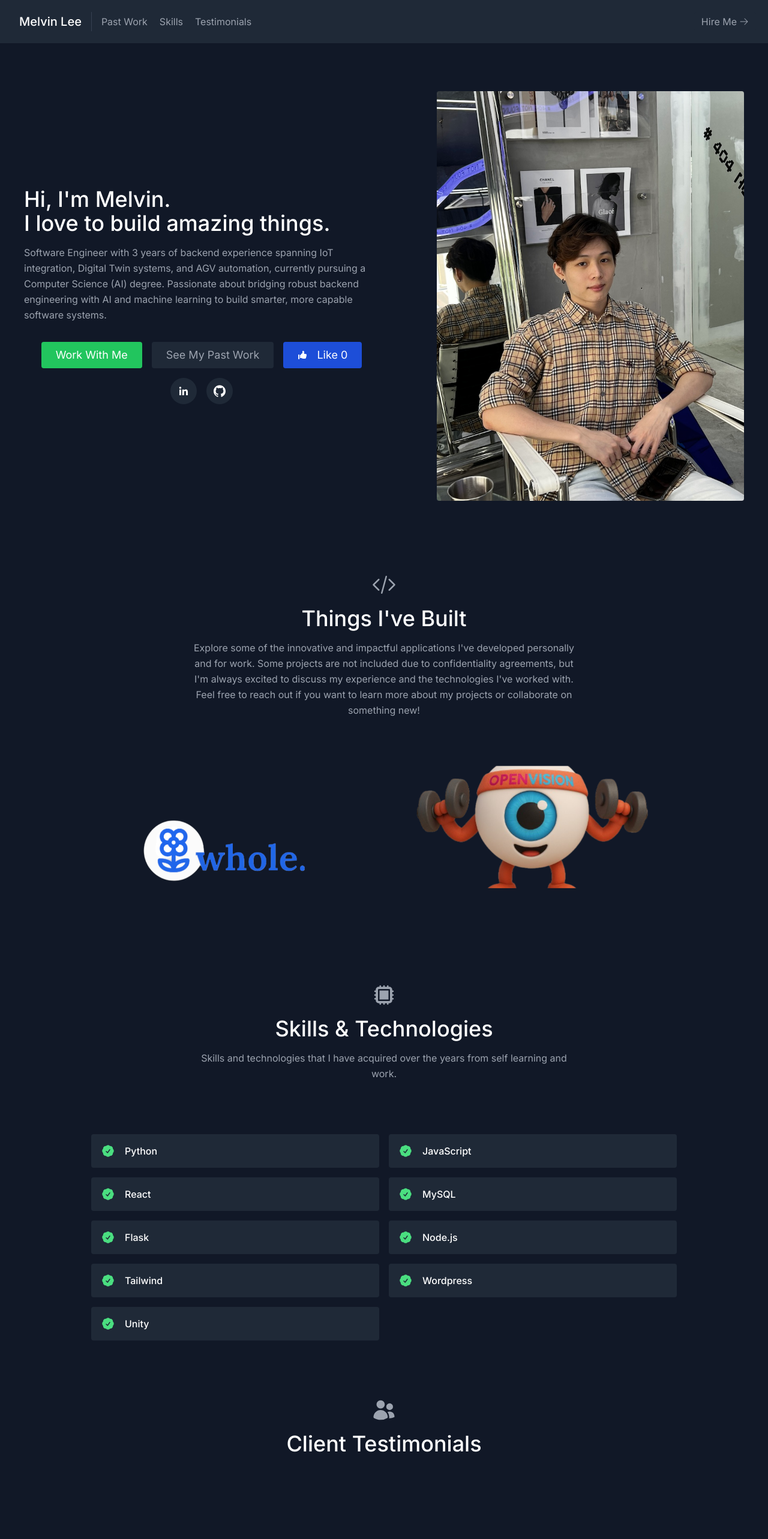
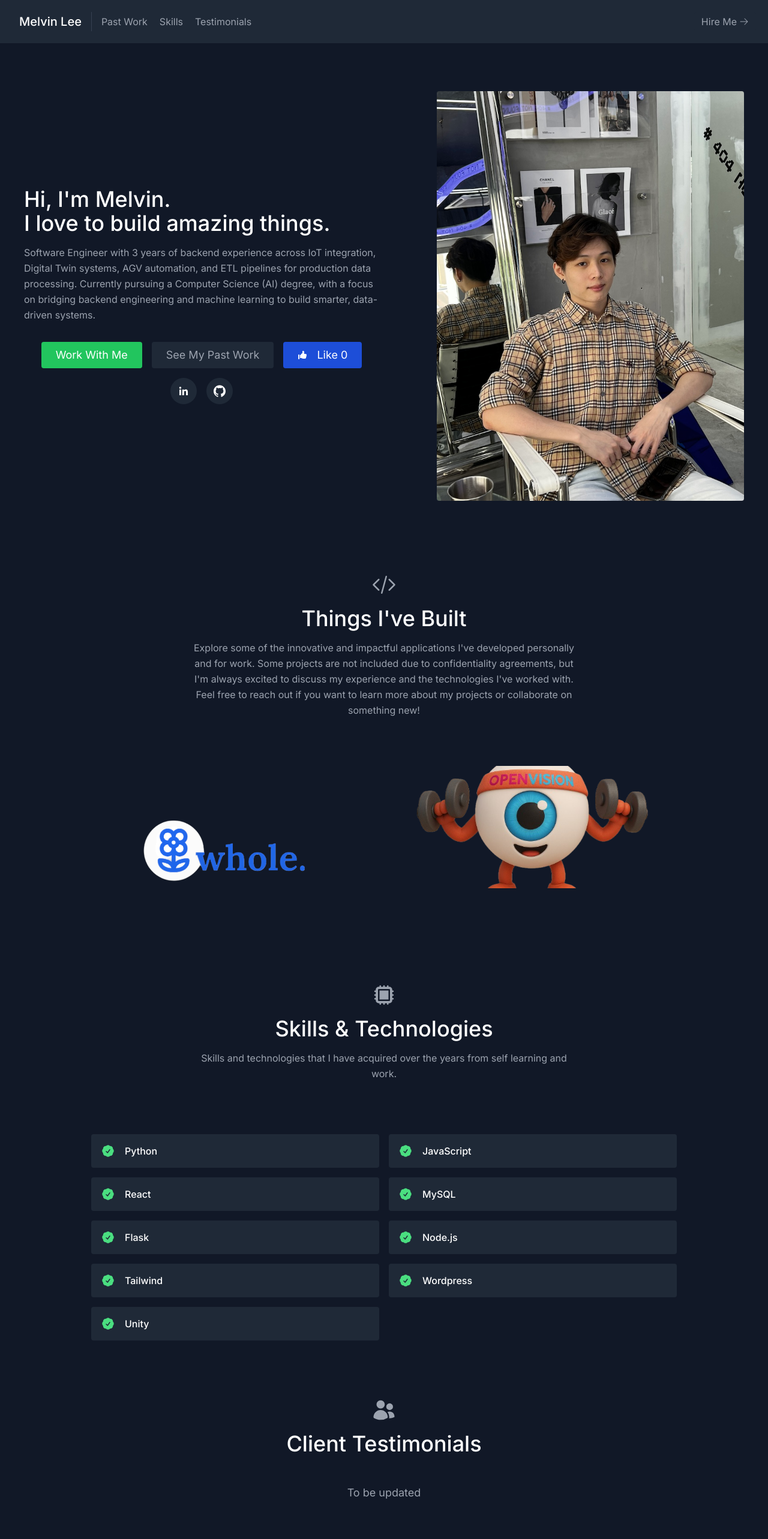
Before and after one commit to leechiahwa/my-portfolio, a Next.js app: page / in a window 1280 px wide. Shown: the top 2566 px of the page at 60% size. Built offline with nearby package versions, Linux system fonts and the light colour scheme.

Commit message:
fix project showing above navbar and update summary text

```diff
--- a/src/app/components/About.js
+++ b/src/app/components/About.js
@@ -17,11 +17,11 @@ export default function About() {
             things.
           </h1>
           <p className="mb-8 leading-relaxed">
-            Software Engineer with 3 years of backend experience spanning IoT
-            integration, Digital Twin systems, and AGV automation, currently
-            pursuing a Computer Science (AI) degree. Passionate about bridging
-            robust backend engineering with AI and machine learning to build
-            smarter, more capable software systems.
+            Software Engineer with 3 years of backend experience across IoT
+            integration, Digital Twin systems, AGV automation, and ETL pipelines
+            for production data processing. Currently pursuing a Computer
+            Science (AI) degree, with a focus on bridging backend engineering
+            and machine learning to build smarter, data-driven systems.
           </p>
           <div className="flex flex-wrap justify-center items-center gap-4">
             <a
--- a/src/app/components/Navbar.js
+++ b/src/app/components/Navbar.js
@@ -3,7 +3,7 @@ import React from "react";
 
 export default function Navbar() {
   return (
-    <header className="bg-gray-800 md:sticky top-0">
+    <header className="bg-gray-800 md:sticky top-0 z-50">
       <div className="container mx-auto flex flex-wrap p-5 flex-col md:flex-row items-center">
         <div className="title-font font-medium text-white mb-4 md:mb-0">
           <a href="#about" className="ml-3 text-xl">
--- a/src/app/components/Testimonials.js
+++ b/src/app/components/Testimonials.js
@@ -11,6 +11,9 @@ export default function Testimonials() {
           Client Testimonials
         </h1>
         <div className="flex flex-wrap m-4">
+          <div className="w-full text-center text-gray-400 text-lg mb-8">
+            To be updated
+          </div>
           {testimonials.map((testimonial) => (
             <div className="p-4 md:w-1/2 w-full" key={testimonial.id}>
               <div className="h-full bg-gray-800 bg-opacity-40 p-8 rounded">
```
